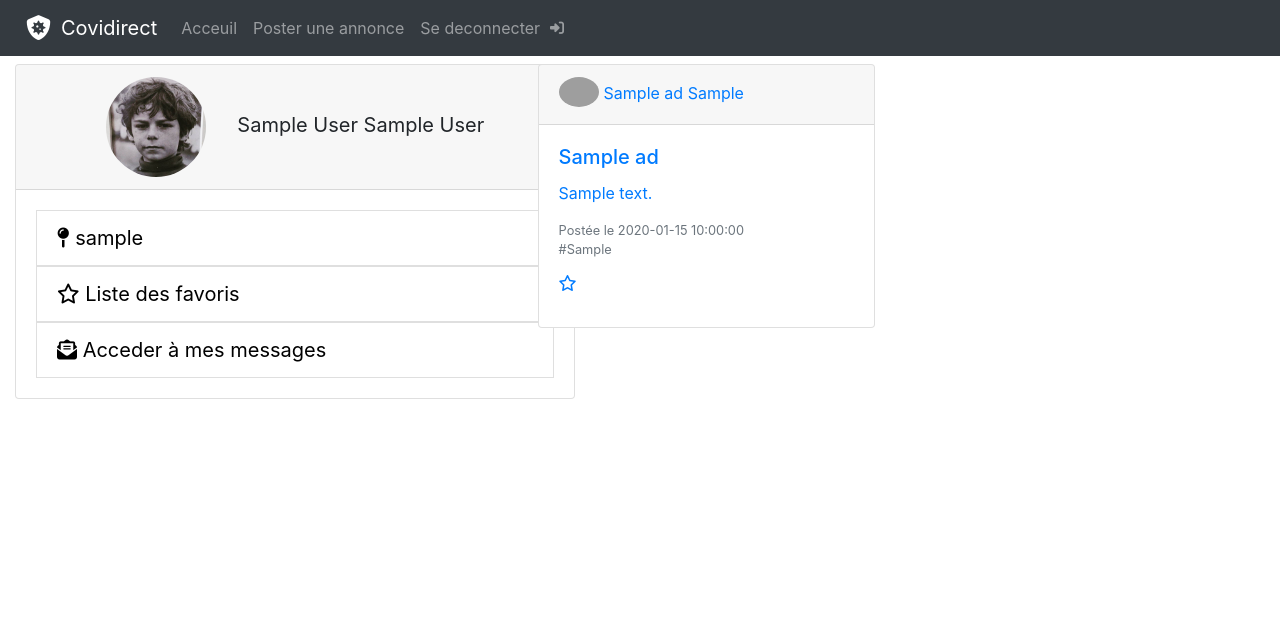
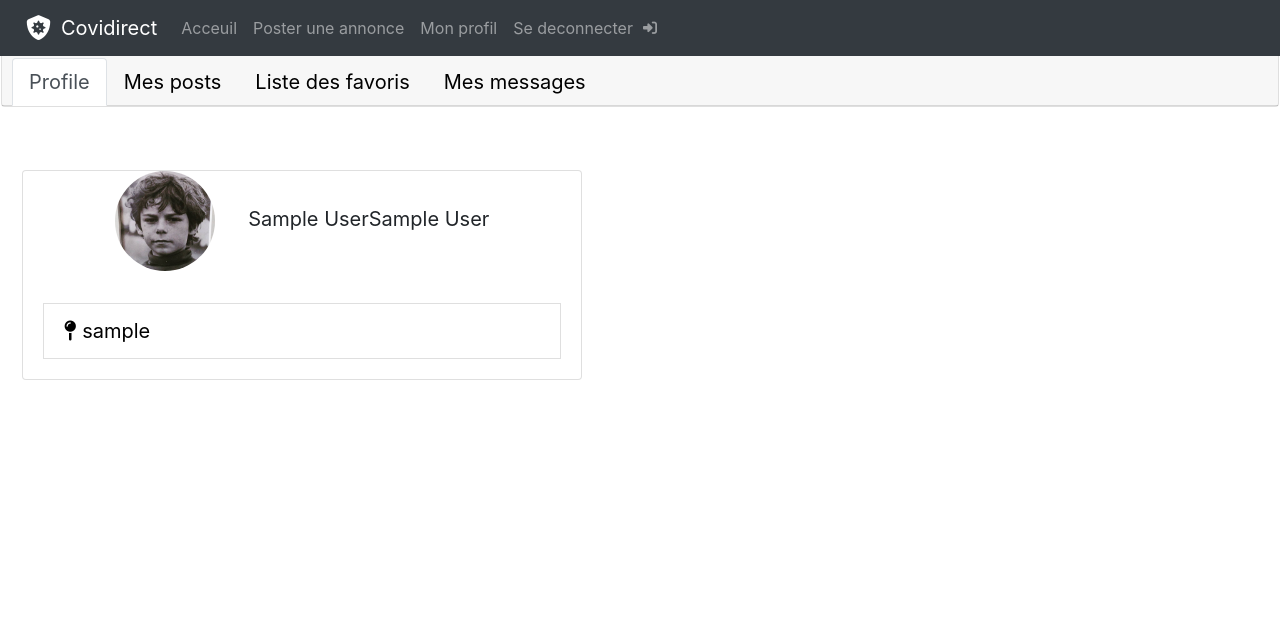
Before and after one commit to Kvntn/covidirect, a PHP site: page /LESITE/profile/profile.php in a window 1280 px wide. Shown: the top 640 px of the page. Run offline with PHP 8.4, Linux system fonts and the light colour scheme; the visitor is signed in with stand-in values (Sample User, id 1); tables that the repository leaves empty or names only in its code hold one stand-in row (values such as "Sample post"); some libraries are stand-ins or nearby versions; grey boxes are pictures that could not be loaded.

Commit message:
profile update

```diff
--- a/LESITE/essentials/nav.php
+++ b/LESITE/essentials/nav.php
@@ -23,8 +23,12 @@
     else {
     echo'
     <li class="nav-item">
+        <a class="nav-link" href="../profile/profile.php">Mon profil</a>
+    </li>
+    <li class="nav-item">
         <a class="nav-link" href="../profile/register.php">Se deconnecter<i style="margin-left:10px;" class="fas fa-sign-in-alt fa-sm"></i></a>
-      </li>';
+      </li>
+     ';
 
     }
       ?>
--- a/LESITE/mainpage/singleAd.php
+++ b/LESITE/mainpage/singleAd.php
@@ -47,6 +47,7 @@
   </div>
 
 <div class="tab-content">
+
   <div class="card-body tab-pane active" id="p1">
 
         <div class="card-header bg-white">
--- a/LESITE/profile/profile.php
+++ b/LESITE/profile/profile.php
@@ -4,33 +4,49 @@
     include("../essentials/footer.php");
 ?>
 
+<div class="container-profil">
+
+<div class="card text-center">
+    <div class="card-header">
+        <ul class="nav nav-tabs card-header-tabs">
+            <li class="nav-item">
+                <a class="nav-link active" href="#p1" data-toggle="tab">Profile</a>
+            </li>
+            <li class="nav-item">
+                <a class="nav-link" href="#p2" data-toggle="tab">Mes posts</a>
+            </li>
+            <li class="nav-item">
+                <a class="nav-link" href="#p3" data-toggle="tab">Liste des favoris</a>
+            </li>
+            <li class="nav-item">
+                <a class="nav-link" href="#p4" data-toggle="tab">Mes messages</a>
+            </li>
+        </ul>
+    </div>
+</div>
+
+<div class="tab-content">
 
 
 
+    <div class="card-body tab-pane active" id="p1">
         <div class="container-profil">
-    <div class="card position-fixed" style="width: 35rem;">
-        <div class="card-header text-center">
-            <img src="../resources/images/thomas.jpg" alt="..." class="img rounded-circle"> <?php echo $_SESSION['nom'], ' ' ,$_SESSION['prenom']; ?>
+        <div class="card" style="width: 35rem;">
+            <div class="card-title text-center">
+                <img src="../resources/images/thomas.jpg" alt="..." class="img rounded-circle"> <?php echo $_SESSION['nom'], $_SESSION['prenom']; ?>
             </div>
 
             <div class="card-body">
                 <ul class="list-group list-group-flush">
                     <a href=""><li class="list-group-item"><i class="fas fa-map-pin"></i> <?php echo $_SESSION['userlocation']; ?> </li></a>
-                <a href="fav.php"><li class="list-group-item"><i class="far fa-star"></i> Liste des favoris</li></a>
-                <a href="../chat/chat.php"><li class="list-group-item"><i class="fas fa-envelope-open-text"></i>   Acceder à mes messages</li></a>
                 </ul>
             </div>
         </div>
         </div>
+    </div pan1>
 
-
-
-<div class="container-feed">
-<div class="row">
-
-
+    <div class="card-body tab-pane" id="p2">
         <?php
-
           require('../DBRELATED/adsDisplay.php');
           require('../DBRELATED/pdo_covidirect.php');
           try{
@@ -48,8 +64,123 @@
               $listad = $requete->fetchAll();
               $ads = new Ads($listad);
               $ads->display($listad);
+         ?>
+    </div pan2>
+
+    <div class="card-body tab-pane" id="p3">
+        <?php
+              $bdd = db_covidirect::getInstance();
+
+              $requete = $bdd->prepare("SELECT * from ads inner join to_fav on ads.idad=to_fav.idad inner join users on ads.iduser=users.iduser where to_fav.iduser=:iduser");
+
+              $requete->bindValue(':iduser', $_SESSION['iduser'], PDO::PARAM_INT);
+
+              $requete->execute();
+              $listad = $requete->fetchAll();
+              $ads = new Ads($listad);
+              $ads->display($listad);
 
         ?>
+    </div pan3>
+
+    <div class="card-body tab-pane" id="p4">
+    <body style="">
+    <div class="container-chat">
+    <div class="messaging">
+
+      <div class="inbox_msg">
+        <div class="inbox_people">
+          <div class="inbox_chat">
+
+            <div class="chat_list active_chat">
+              <div class="chat_people">
+                <div class="chat_img"> <img src="https://ptetutorials.com/images/user-profile.png" alt="sunil"> </div>
+                <div class="chat_ib">
+                  <h5>Sunil Rajput <span class="chat_date">Dec 25</span></h5>
+                  <p>Test, which is a new approach to have all solutions
+                    astrology under one roof.</p>
+                </div>
+              </div>
+            </div>
+
+            <div class="chat_list">
+              <div class="chat_people">
+                <div class="chat_img"> <img src="https://ptetutorials.com/images/user-profile.png" alt="sunil"> </div>
+                <div class="chat_ib">
+                  <h5>Sunil Rajput <span class="chat_date">Dec 25</span></h5>
+                  <p>Test, which is a new approach to have all solutions
+                    astrology under one roof.</p>
+                </div>
+              </div>
+            </div>
+
 
           </div>
         </div>
+
+        <div class="mesgs">
+          <div class="msg_history">
+
+            <div class="incoming_msg">
+              <div class="incoming_msg_img"> <img src="https://ptetutorials.com/images/user-profile.png" alt="sunil"> </div>
+              <div class="received_msg">
+                <div class="received_withd_msg">
+                  <p>Test which is a new approach to have all
+                    solutions</p>
+                  <span class="time_date"> 11:01 AM    |    June 9</span></div>
+              </div>
+            </div>
+
+
+            <div class="outgoing_msg">
+              <div class="sent_msg">
+                <p>Test which is a new approach to have all
+                  solutions</p>
+                <span class="time_date"> 11:01 AM    |    June 9</span> </div>
+            </div>
+            <div class="incoming_msg">
+              <div class="incoming_msg_img"> <img src="https://ptetutorials.com/images/user-profile.png" alt="sunil"> </div>
+              <div class="received_msg">
+                <div class="received_withd_msg">
+                  <p>Test, which is a new approach to have</p>
+                  <span class="time_date"> 11:01 AM    |    Yesterday</span></div>
+              </div>
+            </div>
+            <div class="outgoing_msg">
+              <div class="sent_msg">
+                <p>Apollo University, Delhi, India Test</p>
+                <span class="time_date"> 11:01 AM    |    Today</span> </div>
+            </div>
+            <div class="incoming_msg">
+              <div class="incoming_msg_img"> <img src="https://ptetutorials.com/images/user-profile.png" alt="sunil"> </div>
+              <div class="received_msg">
+                <div class="received_withd_msg">
+                  <p>We work directly with our designers and suppliers,
+                    and sell direct to you, which means quality, exclusive
+                    products, at a price anyone can afford.</p>
+                  <span class="time_date"> 11:01 AM    |    Today</span></div>
+              </div>
+            </div>
+          </div>
+          <div class="type_msg">
+            <div class="input_msg_write">
+              <input type="text" class="write_msg" placeholder="Type a message" />
+              <button class="msg_send_btn" type="button"><i class="fa fa-paper-plane-o" aria-hidden="true"></i></button>
+            </div>
+          </div>
+        </div>
+      </div>
+
+
+    </div></div>
+    </body>
+
+    </div pan4>
+
+
+
+
+
+</div tab content>
+
+</div container prof>
--- a/LESITE/resources/css/style.css
+++ b/LESITE/resources/css/style.css
@@ -49,7 +49,7 @@ footer a:hover {
 
 .container-index {
     margin-bottom:4.5%;
-    margin-top:5%;
+    margin-top:2%;
     margin-left: 3%;
     margin-right: 3%;
 }
@@ -105,8 +105,10 @@ footer a:hover {
 }
 
 .container-profil {
-   margin-left:15px;
-   font-size: 20;
+  margin-top:3.5%;
+  margin-left:1px;
+  margin-right:1px;
+  font-size: 20;
 }
 
 .container-profil img {
@@ -119,10 +121,6 @@ footer a:hover {
 }
 
 .container-chat {
-    margin-top:5%;
-    margin-left: 3%;
-    margin-right: 3%;
-    margin-bottom:3%;
 }
 
 .container-singlead {
@@ -146,6 +144,15 @@ footer a:hover {
 }
 
 .singlead a:hover{
+  color:black;
+  text-decoration:none;
+}
+
+.adsDisplay {
+  color:black;
+}
+
+.container-profil a:hover{
   color:black;
   text-decoration:none;
 }
```
Lines whose indentation alone changed are shown as unchanged.
